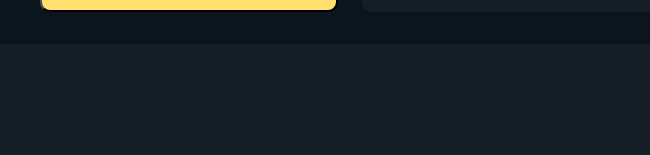
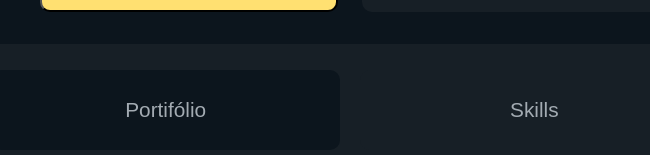
Before and after one commit to JeshuaBen/Portifolio, a React (Vite) app: page / in a window 1280 px wide. Shown: the part 571-726 px from the top of the page, without its empty margins (290-940 px from the left). Built offline with nearby package versions, Linux system fonts and the light colour scheme.

Commit message:
feat: added the tabButton component to the main page

```diff
--- a/src/components/TabButton/index.tsx
+++ b/src/components/TabButton/index.tsx
@@ -1 +1,16 @@
 import React from "react";
+
+import { Container, Text } from "./style";
+
+interface Props {
+  text: string;
+  active: boolean;
+}
+
+export const TabButton: React.FC<Props> = ({ text, active }) => {
+  return (
+    <Container active={active}>
+      <Text>{text}</Text>
+    </Container>
+  );
+};
--- a/src/components/TabButton/style.ts
+++ b/src/components/TabButton/style.ts
@@ -0,0 +1,22 @@
+import styled from "styled-components";
+
+interface ButtonProps {
+  active: boolean;
+}
+
+export const Container = styled.button<ButtonProps>`
+  width: 349px;
+  height: 80px;
+
+  padding: auto;
+
+  border: 0;
+  border-radius: 10px;
+  background-color: ${({ active, theme }) =>
+    active ? theme.colors.black : theme.colors.darkBlue};
+`;
+
+export const Text = styled.span`
+  font-size: 1.3rem;
+  color: ${({ theme }) => theme.colors.gray};
+`;
--- a/src/pages/Main/index.tsx
+++ b/src/pages/Main/index.tsx
@@ -3,6 +3,7 @@ import { ContactMeButton } from "../../components/ContactMeButton";
 import { Description } from "../../components/Description";
 import { DownloadButton } from "../../components/DownloadButton";
 import { Header } from "../../components/Header";
+import { TabButton } from "../../components/TabButton";
 import { UserInfo } from "../../components/UserInfo";
 
 import { Container, Content, ButtonsContainer, SelectedOption } from "./style";
@@ -28,7 +29,10 @@ export const Main: React.FC = () => {
           <ContactMeButton />
         </ButtonsContainer>
 
-        <SelectedOption></SelectedOption>
+        <SelectedOption>
+          <TabButton text="Portifólio" active={true} />
+          <TabButton text="Skills" active={false} />
+        </SelectedOption>
       </Content>
     </Container>
   );
--- a/src/pages/Main/style.ts
+++ b/src/pages/Main/style.ts
@@ -32,6 +32,11 @@ export const ButtonsContainer = styled.div`
 export const SelectedOption = styled.div`
   width: 756px;
   height: 132px;
+  padding: 1.2rem;
+
+  display: flex;
+  align-items: center;
+  justify-content: space-between;
 
   background-color: ${({ theme }) => theme.colors.darkBlue};
 
```
